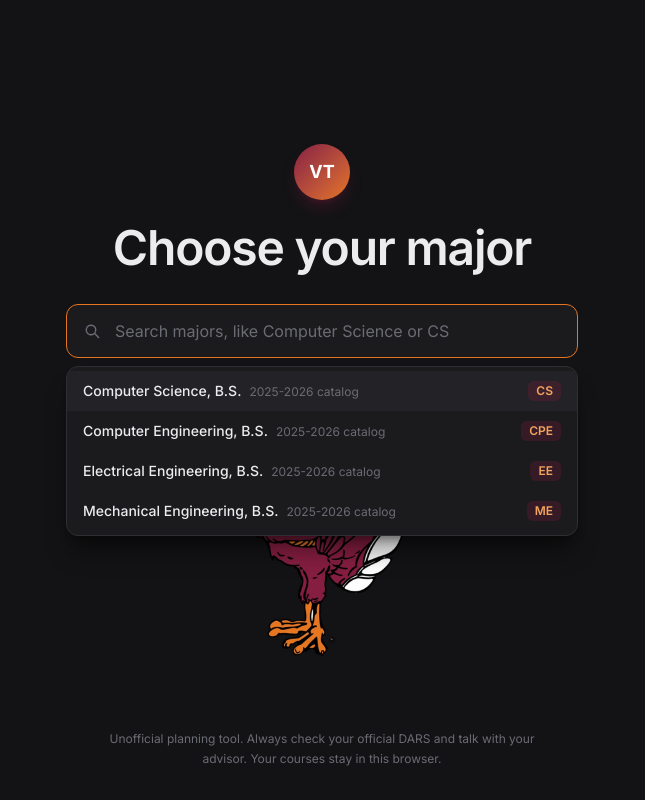
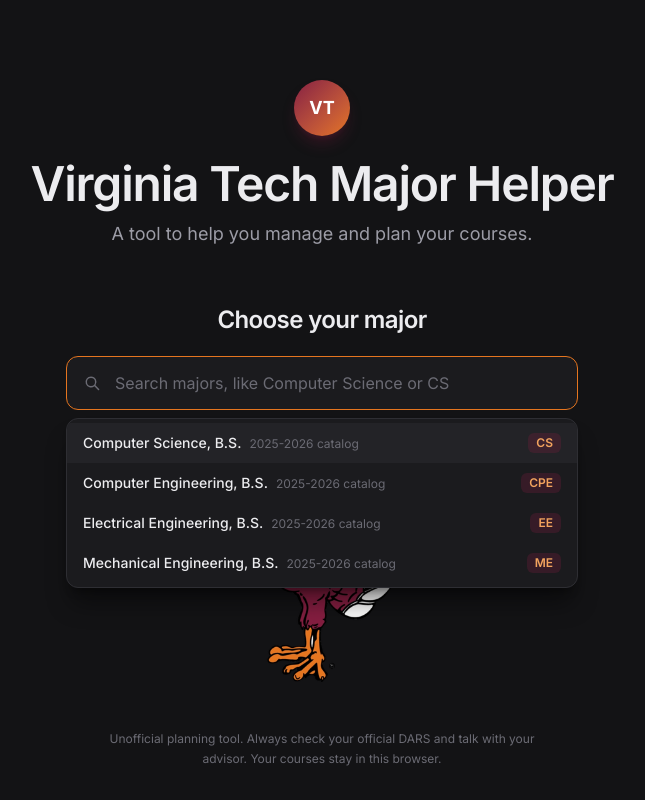
Before and after one commit to areyhan25/vt-major-helper, a React (Vite) app: page / in a window 1280 px wide. Shown: the whole page, without its empty margins (318-963 px from the left). Built offline with nearby package versions, Linux system fonts and the light colour scheme.

Commit message:
Add a 'Virginia Tech Major Helper' header to the welcome page
Co-Authored-By: Claude Opus 5.5 (1M context) <noreply@anthropic.com>
Claude-Session: https://claude.ai/code/session_01LVv6LiC4UxNzCJWW7mFyov

```diff
--- a/src/components/Welcome.tsx
+++ b/src/components/Welcome.tsx
@@ -13,7 +13,7 @@ function matches(p: Program, query: string) {
   return p.name.toLowerCase().includes(q) || abbreviation(p).toLowerCase().startsWith(q)
 }
 
-/** The first page: a big "Choose your major" and a search box that suggests the majors we support. */
+/** The first page: the app's name, then "Choose your major" and a search box that suggests the majors we support. */
 export function Welcome({ programs, onPick }: { programs: Program[]; onPick: (id: string) => void }) {
   const [query, setQuery] = useState('')
   const [open, setOpen] = useState(true)
@@ -40,13 +40,16 @@ export function Welcome({ programs, onPick }: { programs: Program[]; onPick: (id
   }
 
   return (
-    <div className="flex min-h-screen flex-col items-center px-4 pt-[18vh] pb-8">
+    <div className="flex min-h-screen flex-col items-center px-4 pt-[10vh] pb-8">
       <div className="grid size-14 place-items-center rounded-full bg-gradient-to-br from-maroon to-burnt text-lg font-bold text-white shadow-lg shadow-maroon/30">
         VT
       </div>
-      <h1 className="mt-6 text-center text-4xl font-semibold tracking-tight sm:text-5xl">Choose your major</h1>
+      <h1 className="mt-6 text-center text-4xl font-semibold tracking-tight sm:text-5xl">Virginia Tech Major Helper</h1>
+      <p className="mt-3 text-center text-base text-muted sm:text-lg">A tool to help you manage and plan your courses.</p>
 
-      <div className="relative mt-8 w-full max-w-lg">
+      <h2 className="mt-14 text-center text-2xl font-semibold tracking-tight">Choose your major</h2>
+
+      <div className="relative mt-5 w-full max-w-lg">
         <svg
           viewBox="0 0 20 20"
           fill="currentColor"
```
